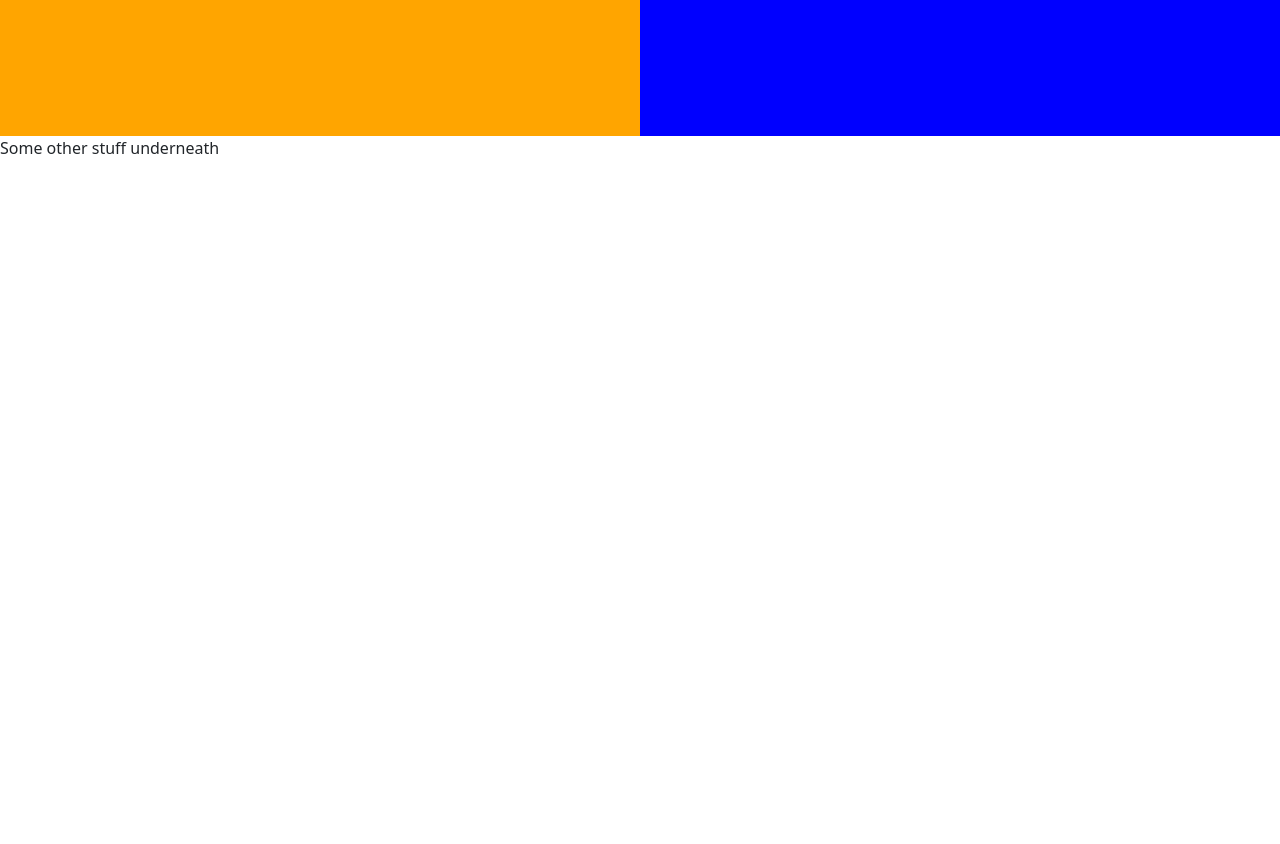
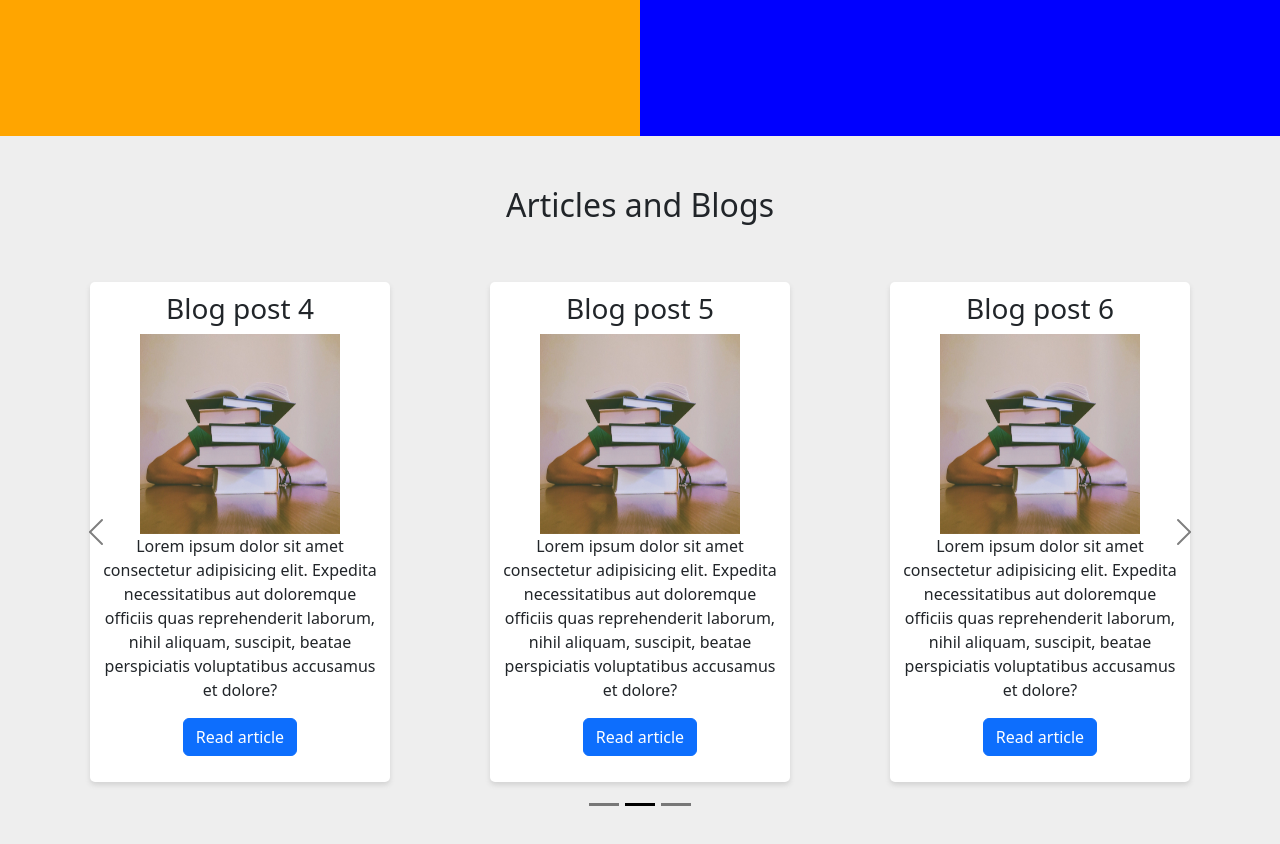
Before and after one commit to jimmybombimmy/joel-wilson-english, a React (Vite) app: page / in a window 1280 px wide. Shown: the part 520-1364 px from the top of the page. Before the commit the page ends 800 px from the top, so only its background shows below. Built offline with nearby package versions, Linux system fonts and the light colour scheme.

Commit message:
home page blog carousel draft

```diff
--- /dev/null
+++ b/src/components/home/BlogBox.jsx
@@ -0,0 +1,16 @@
+import booksWithArms from "../../img/books-with-arms.jpg"
+import { Button } from "react-bootstrap"
+
+function BlogBox({num}) {
+  console.log(num)
+  return (
+    <section className="blogBox">
+      <h3>Blog post {num}</h3>
+      <img className="blogBoxImg" src={booksWithArms}></img>
+      <p>Lorem ipsum dolor sit amet consectetur adipisicing elit. Expedita necessitatibus aut doloremque officiis quas reprehenderit laborum, nihil aliquam, suscipit, beatae perspiciatis voluptatibus accusamus et dolore?</p>
+      <Button>Read article</Button>
+    </section>
+  )
+}
+
+export default BlogBox
--- a/src/components/home/Home.jsx
+++ b/src/components/home/Home.jsx
@@ -1,25 +1,45 @@
 import "../../styles/Home.css";
-import joelImg from "../../img/joel-linkedin.jpeg"
-import { Button } from "react-bootstrap";
+import joelImg from "../../img/joel-linkedin.jpeg";
+import { Button, Carousel } from "react-bootstrap";
+import BlogBox from "./BlogBox";
 
 function Home() {
   return (
     <>
       <main>
-        <section id="heroSection">
+        <section id="heroSection" data-interval="false">
           <div id="heroLeft" className="heroParts">
             <article id="heroLeftText">
               <h1>Joel Wilson</h1>
               <h2>English Teacher Extraordinaire</h2>
-              <Button className="homeButton" variant="light">Book a lesson today</Button>
+              <Button className="homeButton" variant="light">
+                Book a lesson today
+              </Button>
             </article>
           </div>
           <div id="heroRight" className="heroParts">
             <img id="heroRightImg" src={joelImg} alt="Joel Wilson Image" />
           </div>
         </section>
-        <section>
-          <p>Some other stuff underneath</p>
+        <section id="blogsHomeSection">
+        <h2>Articles and Blogs</h2>
+          <Carousel data-bs-theme="dark">
+            <Carousel.Item>
+              {[1, 2, 3].map((num) => {
+                return <BlogBox num={num} key={num} />;
+              })}
+            </Carousel.Item>
+            <Carousel.Item>
+            {[4, 5, 6].map((num) => {
+                return <BlogBox num={num} key={num} />;
+              })}
+            </Carousel.Item>
+            <Carousel.Item>
+            {[7, 8, 9].map((num) => {
+                return <BlogBox num={num} key={num} />;
+              })}
+            </Carousel.Item>
+          </Carousel>
         </section>
       </main>
     </>
--- a/src/styles/Home.css
+++ b/src/styles/Home.css
@@ -1,3 +1,5 @@
+/* -----Hero Section----- */
+
 #heroSection {
   width: 100%;
 }
@@ -43,3 +45,33 @@
   border-radius: 50%;
   height: 300px;
 }
+
+/* -----Blog Section----- */
+
+#blogsHomeSection {
+  width: 100vw;
+  display: inline-block;
+  position:relative;
+  text-align: center;
+  padding: 50px 0;
+  background-color: rgb(238, 238, 238);
+}
+
+.blogBox {
+  text-align: center;
+  height: 500px;
+  width: 300px;
+  background-color: rgb(255, 255, 255);
+  box-shadow: 0px 3px 5px lightgrey;
+  border-radius: 5px;
+  position: relative;
+  display: inline-block;
+  margin: 50px;
+  padding: 10px;
+}
+
+.blogBoxImg {
+  height: 200px;
+  width: 200px;
+  justify-content: center;
+}
```
Also changed, not shown: src/img/books-with-arms.jpg (added).
